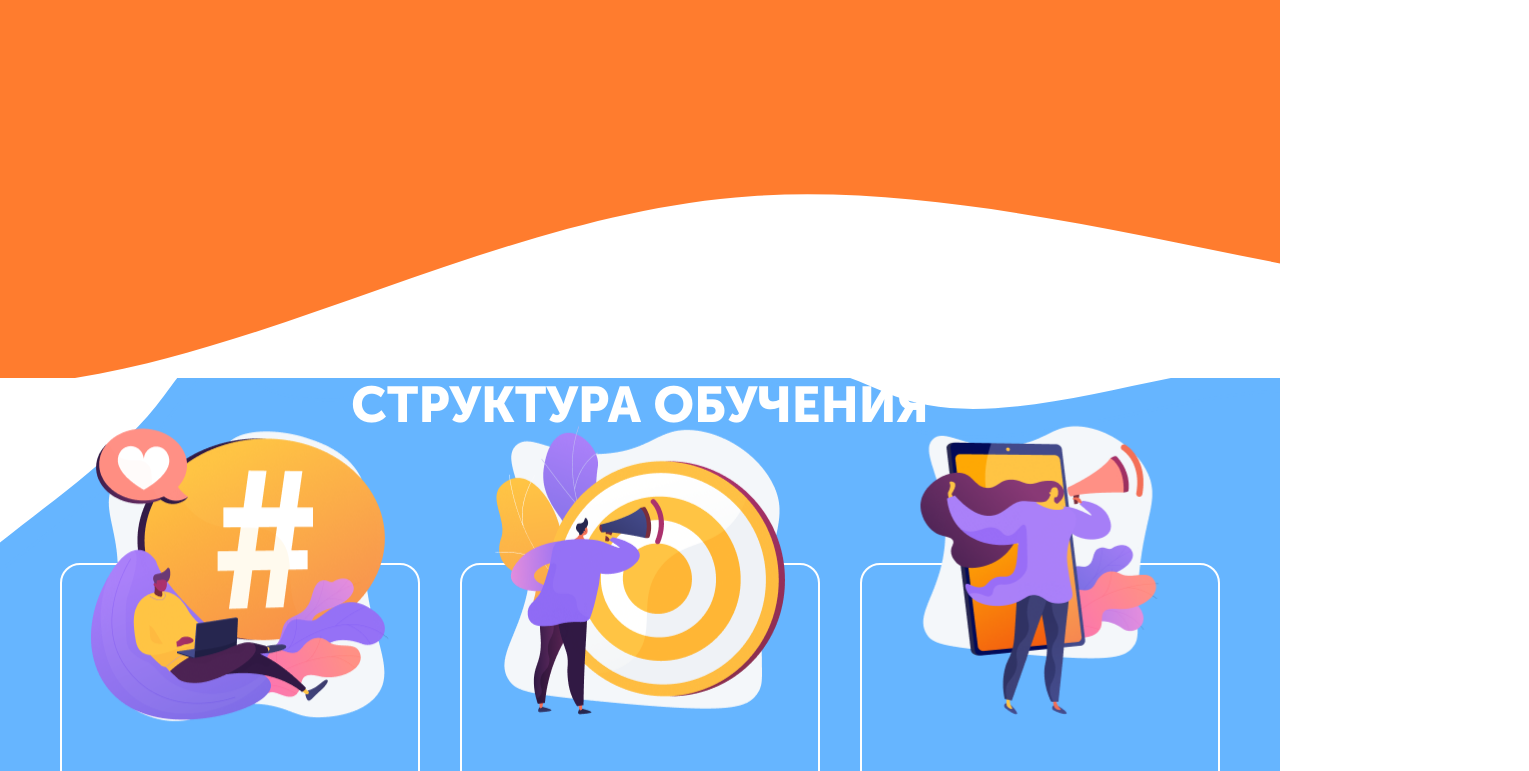
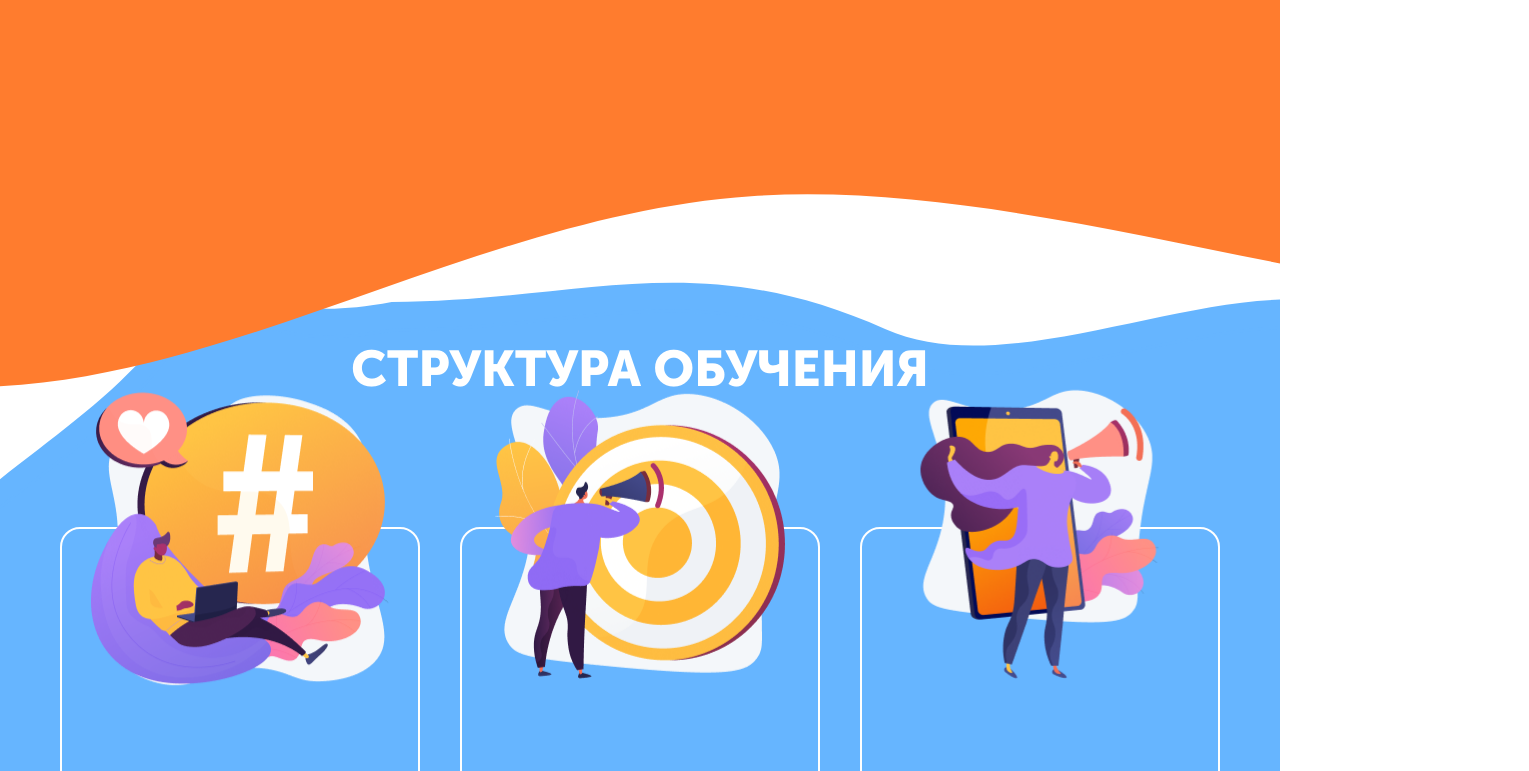
Before and after one commit to supnabor/hello-world, a website: page Totemplay/index.html in a window 1280 px wide. Shown: the part 5993-6764 px from the top of the page, 1529 px wide, since content can reach past the window. Drawn offline with nearby package versions, Linux system fonts and the light colour scheme.

Commit message:
[06 - Course Structure Block] Background Update

```diff
--- a/Totemplay/css/style.css
+++ b/Totemplay/css/style.css
@@ -366,9 +366,11 @@ h3 {
 .subscribe {
   margin-top: 165px;
   width: 100%;
-  height: 1155px;
+  height: 1175px;
   background-image: url(../images/subscribeback.svg);
   background-position: 0 -240px;
+  background-repeat: no-repeat;
+  position: relative;
 }
 
 .subscribe-content {
@@ -392,18 +394,17 @@ h3 {
 .subscribe-anim {
  position: absolute;
  animation-name: subscribe-anim;
- animation-duration: 10s;
+ animation-duration: 7s;
  animation-iteration-count: infinite;
  animation-direction: alternate;
-
 }
 
 @keyframes subscribe-anim {
   0% {
-    left: 0;
+    transform: translate3d(-50px, 20px, 0);
   }
   100% {
-    left: 200px;
+    transform: translate3d(50px, -20px, 100px);
   }
 }
 
@@ -440,11 +441,13 @@ h3 {
 /*modules*/
 .modules {
   width: 100%;
-  height: 1000px;
+  min-height: 1320px;
+  padding-top: 230px;
+  margin-top: -286px;
   background-image: url(../images/modulesback.svg);
   background-repeat: no-repeat;
-  background-position: center bottom;
-  background-size: cover;
+  background-position: center top;
+  background-size: 100% 100%;
 }
 
 .modules-header {
@@ -545,7 +548,6 @@ h3 {
 }
 
 .accordion-item {
-  /*position: relative;*/
   margin-bottom: 10px;
   background: #66B5FF;
   padding: 40px 0 41px 36px;
@@ -565,8 +567,6 @@ h3 {
   content: "";
   display: block;
   position: absolute;
-  /* width: 40px;
-  height: 40px; */
   background-color: #FF7C2E;
   border-radius: 50%;
   top: 50%;
@@ -625,7 +625,6 @@ h3 {
   width: 2.55em;
   height: 2.5em;
   border-radius: 100%;
-  /* border: solid .5em #DFDAD7; */
 }
 
 .circle-plus .circle .horizontal {
```
